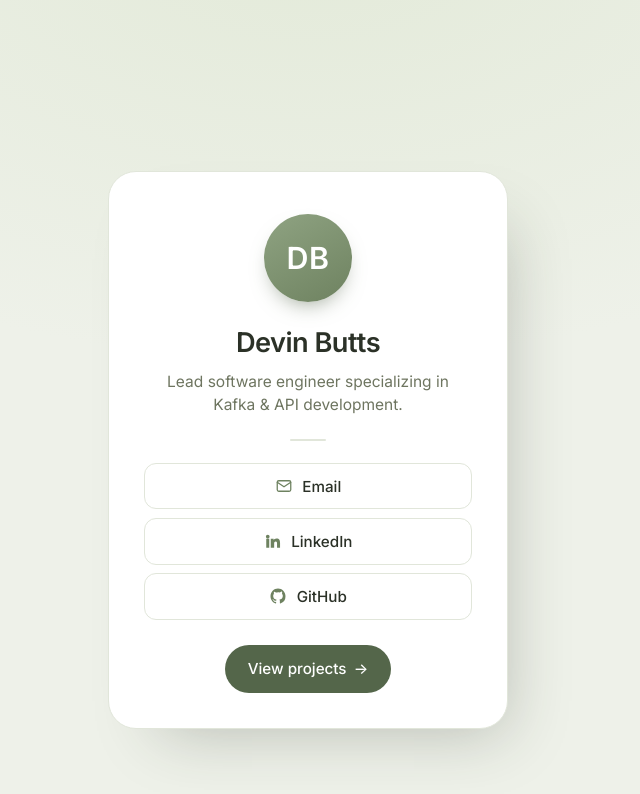
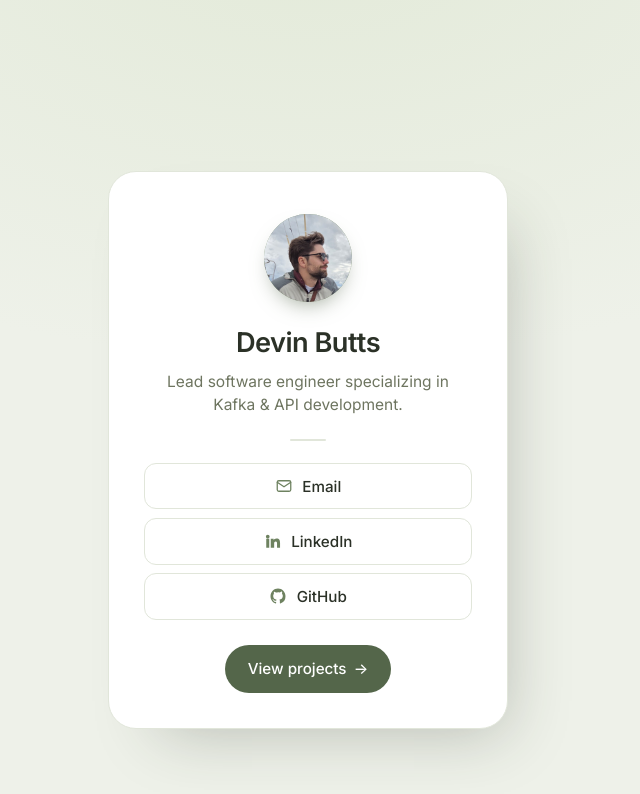
Before and after one commit to DevinMB/devinmb.github.io, a Jekyll site: the page built from index.md, in a window 1280 px wide. Shown: the top 794 px of the page, without its empty margins (332-972 px from the left). Built offline with Jekyll 4.4.1, drawn with Linux system fonts in a browser that asks for light colours.

Commit message:
Use photo for homepage avatar
Co-Authored-By: Claude Opus 4.8 <noreply@anthropic.com>

```diff
--- a/index.md
+++ b/index.md
@@ -6,10 +6,9 @@ description: Lead software engineer specializing in Kafka and API development.
 
 <article class="card">
 
-  <!-- To use a photo instead of the monogram, drop a square image at
-       assets/pictures/profile.jpg and replace the line below with:
-       <img src="{{ '/assets/pictures/profile.jpg' | relative_url }}" alt="Devin Butts"> -->
-  <div class="avatar" aria-hidden="true">DB</div>
+  <div class="avatar">
+    <img src="{{ '/assets/pictures/profile.jpg' | relative_url }}" alt="Devin Butts">
+  </div>
 
   <h1 class="name">Devin Butts</h1>
   <p class="role">Lead software engineer specializing in Kafka &amp; API development.</p>
```
Also changed, not shown: assets/pictures/profile.jpg (added).
